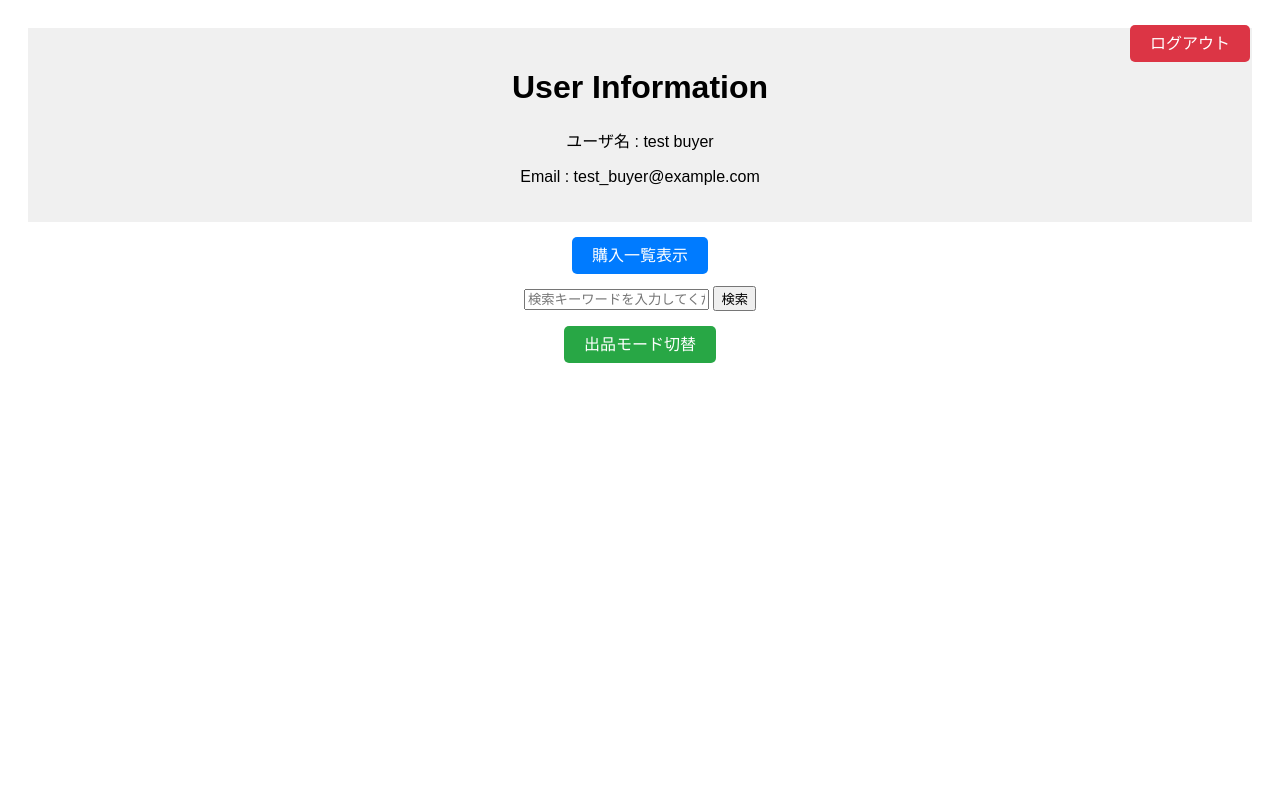
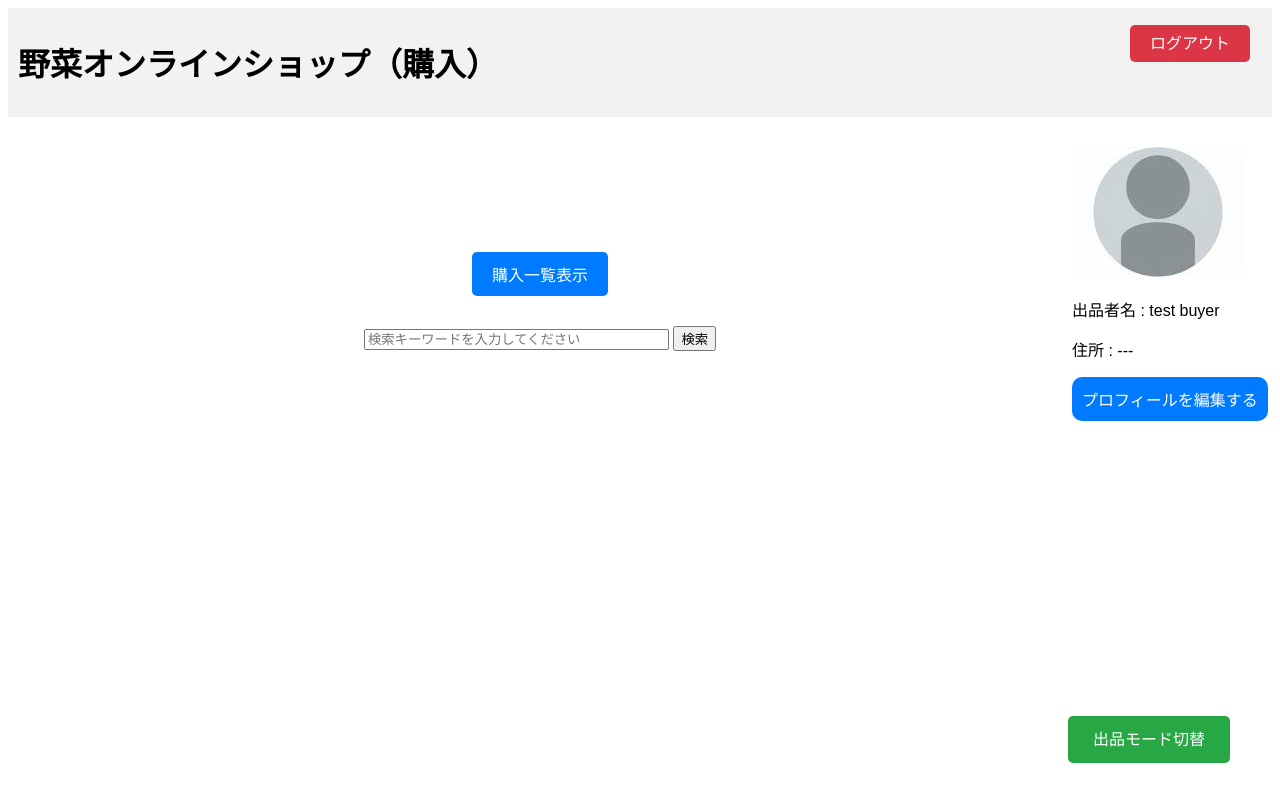
Before and after one commit to s1270144/VeggieConnect, a Django app: template buyer/templates/buyer/home.html in a window 1280 px wide. Run offline with Django 4.2, Linux system fonts and the light colour scheme; the template is opened without the code that fills it: values that come from a table or form of the project are taken from there, others are empty; a user stored in the database is signed in; data comes from the database, SQL or seed files in the repository; both versions use the stored data as it was after the commit.

Commit message:
renew buyer scene

```diff
--- a/buyer/templates/buyer/home.html
+++ b/buyer/templates/buyer/home.html
@@ -1,20 +1,66 @@
+{% load static %}
 <!DOCTYPE html>
-<html lang="en">
 <head>
     <meta charset="UTF-8">
-    <meta name="viewport" content="width=device-width, initial-scale=1.0">
-    <title>User Dashboard</title>
+    <title>購入者画面</title>
     <style>
         body {
             font-family: Arial, sans-serif;
-            text-align: center;
-            padding: 20px;
         }
 
-        .user-info {
-            background-color: #f0f0f0;
-            padding: 20px;
-            margin-bottom: 20px;
+        .header {
+            background-color: #f2f2f2;
+            padding: 10px;
+        }
+
+        .personal-info {
+            float: right;
+            width: 200px;
+            margin-top: 30px;
+        }
+
+        .edit-profile-btn {
+            display: inline-block;
+            padding: 10px 10px;
+            background-color: #007bff;
+            color: #fff;
+            text-decoration: none;
+            border: none;
+            border-radius: 10px;
+            cursor: pointer;
+        }
+
+        .edit-profile-btn:hover {
+            background-color: #0056b3;
+        }
+
+        .edit-profile-btn:active {
+            background-color: #003a80;
+        }
+
+        .personal-info {
+            float: right;
+            width: 200px;
+            margin-top: 30px;
+        }
+
+        .edit-profile-btn {
+            display: inline-block;
+            padding: 10px 10px;
+            background-color: #007bff;
+            color: #fff;
+            text-decoration: none;
+            border: none;
+            border-radius: 10px;
+            cursor: pointer;
+        }
+
+        .centered-content {
+            display: flex;
+            flex-direction: column;
+            align-items: center;
+            justify-content: center;
+            height: 50vh;
         }
 
         .purchase-list-btn {
@@ -28,26 +74,13 @@
         }
 
         .search-box {
-            margin: 20px 0;
+            margin: 30px 0;
         }
 
-        .toggle-mode-btn {
-            background-color: #28a745;
-            color: #fff;
-            padding: 10px 20px;
-            border: none;
-            border-radius: 5px;
-            text-decoration: none;
-            cursor: pointer;
-        }
-
-        /* ログアウトボタンのスタイル */
         .logout-container {
             position: absolute;
             top: 30px;
-            /* 上からの位置 */
             right: 30px;
-            /* 左からの位置 */
         }
 
         .logout-btn {
@@ -60,32 +93,50 @@
             cursor: pointer;
         }
 
+        .toggle-mode-container {
+            position: absolute;
+            bottom: 50px;
+            right: 50px;
+        }
+
+        .toggle-mode-btn {
+            background-color: #28a745;
+            color: #fff;
+            padding: 15px 25px;
+            border: none;
+            border-radius: 5px;
+            text-decoration: none;
+            cursor: pointer;
+        }
+
     </style>
 </head>
 <body>
-    <div class="user-info">
-        <h1>User Information</h1>
-        <p>ユーザ名 : {{ user.last_name }} {{ user.first_name }}</p>
-        <p>Email : {{ user.email }}</p>
-        <!-- <p>会員ステータス：Gold</p> # 未完成 -->
+    <div class="wrap">
+        <div class="header">
+            <h1>野菜オンラインショップ（購入）</h1>
         </div>
-
-    <!-- ログアウトボタン -->
         <div class="logout-container">
             <a href="{% url 'accounts:logout' %}" class="logout-btn">ログアウト</a>
         </div>
-
-    <div>
+        <div class="personal-info">
+            {% if user.profile_picture %}
+            <img src="{{ user.profile_picture.url }}" alt="プロフィール画像">
+            {% else %}
+            <img src="{% static 'images/NoFace.jpg' %}" alt="プロフィール画像">
+            {% endif %}
+            <p>出品者名 : {{ user.last_name }} {{ user.first_name }}</p>
+            <p>住所 : {{ seller.address}}</p>
+            <a href="{% url 'accounts:edit_profile' %}" class="edit-profile-btn">プロフィールを編集する</a>
+        </div>
+        <div class="centered-content">
             <a href="#" class="purchase-list-btn">購入一覧表示</a>
-    </div>
-
             <div class="search-box">
-        <!-- 検索ボックスのコードを追加 -->
-        <input type="text" placeholder="検索キーワードを入力してください">
+                <input type="text" placeholder="検索キーワードを入力してください" size="35">
                 <button type="submit">検索</button>
             </div>
-
-    <div>
+        </div>
+        <div class="toggle-mode-container">
             <a href="{% url 'seller:home' %}" class="toggle-mode-btn">出品モード切替</a>
         </div>
 </body>
```
Also changed, not shown: seller/templates/seller/home.html (+20 -14 lines), db.sqlite3. Lines whose indentation alone changed are shown as unchanged.
